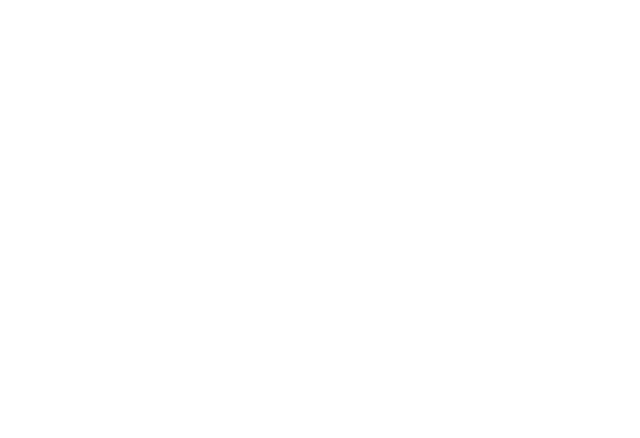
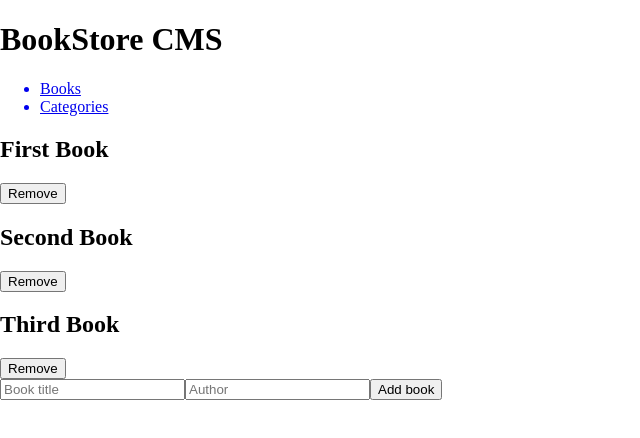
Before and after one commit to ciraganenicole/BookStore, a React (Create React App) app: page / in a window 1280 px wide. Before the commit this address had no page. Shown: the top 438 px of the page, without its empty margins (0-640 px from the left). Built offline with nearby package versions, Linux system fonts and the light colour scheme; the HTML template or start-up script is replaced by a standard one.

Commit message:
Update linters

```diff
--- a/package.json
+++ b/package.json
@@ -8,6 +8,7 @@
     "@testing-library/user-event": "^13.5.0",
     "react": "^18.1.0",
     "react-dom": "^18.1.0",
+    "react-redux": "^8.0.1",
     "react-router-dom": "^6.3.0",
     "react-scripts": "5.0.1",
     "web-vitals": "^2.1.4"
@@ -37,10 +38,10 @@
     ]
   },
   "devDependencies": {
-    "@babel/core": "^7.17.9",
+    "@babel/core": "^7.17.10",
     "@babel/eslint-parser": "^7.17.0",
     "@babel/plugin-syntax-jsx": "^7.16.7",
-    "@babel/preset-env": "^7.16.11",
+    "@babel/preset-env": "^7.17.10",
     "@babel/preset-react": "^7.16.7",
     "eslint": "^7.32.0",
     "eslint-config-airbnb": "^18.2.1",
--- a/src/App.js
+++ b/src/App.js
@@ -7,7 +7,7 @@
   <div>
     <Router>
       <Routes>
-        <Route path='/books' index element={<Books />} />
+        <Route path='/' index element={<Books />} />
         <Route path='/category' element={<Category />} />
       </Routes>
     </Router>
--- a/src/components/books/form.js
+++ b/src/components/books/form.js
@@ -1,4 +1,4 @@
-import React from 'react';
+import { React } from 'react';
 
 const Form = () => (
   <div className="form">
```
Also changed, not shown: 1 other file (tests, documents, lock files or other folders).
